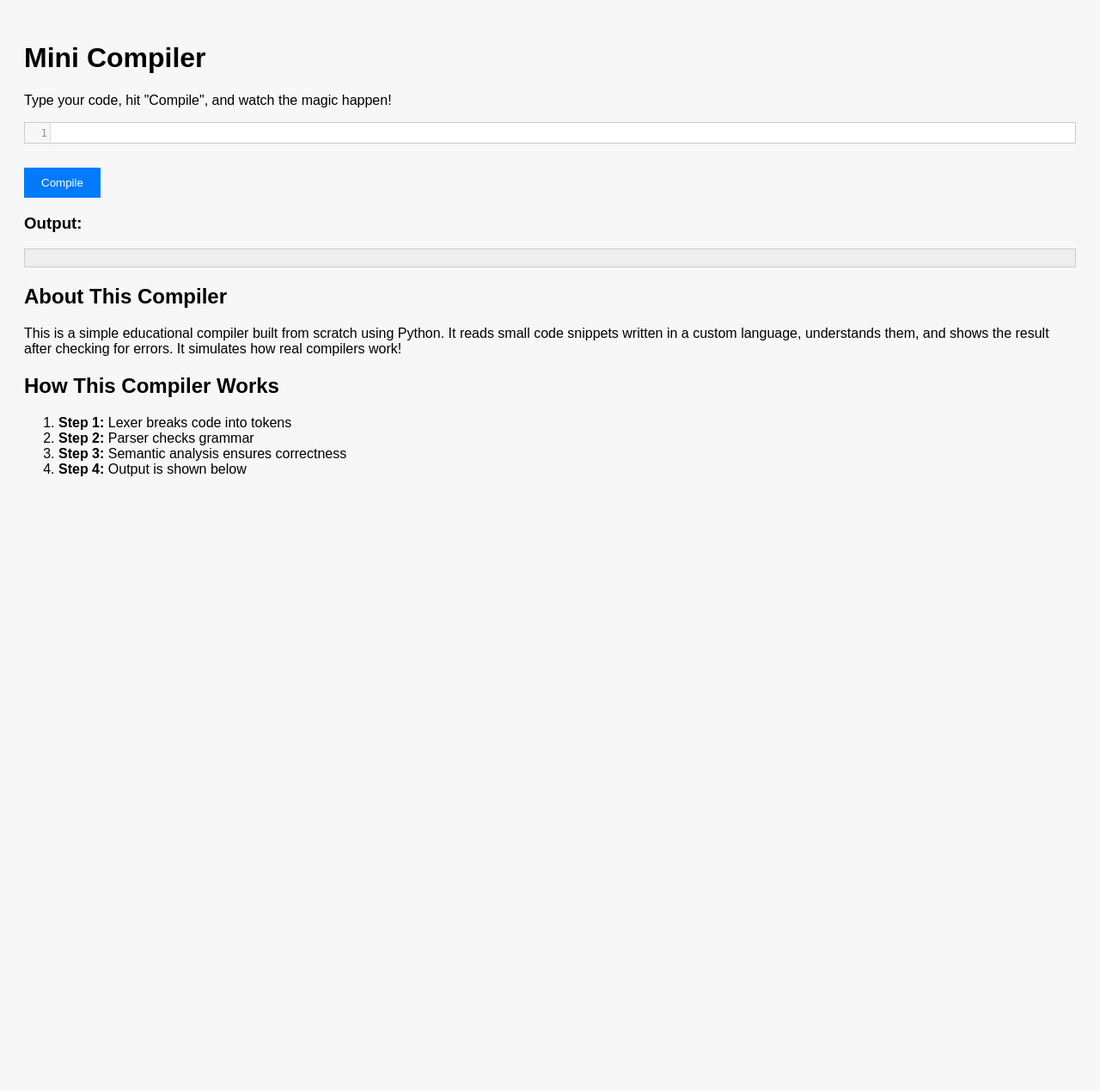
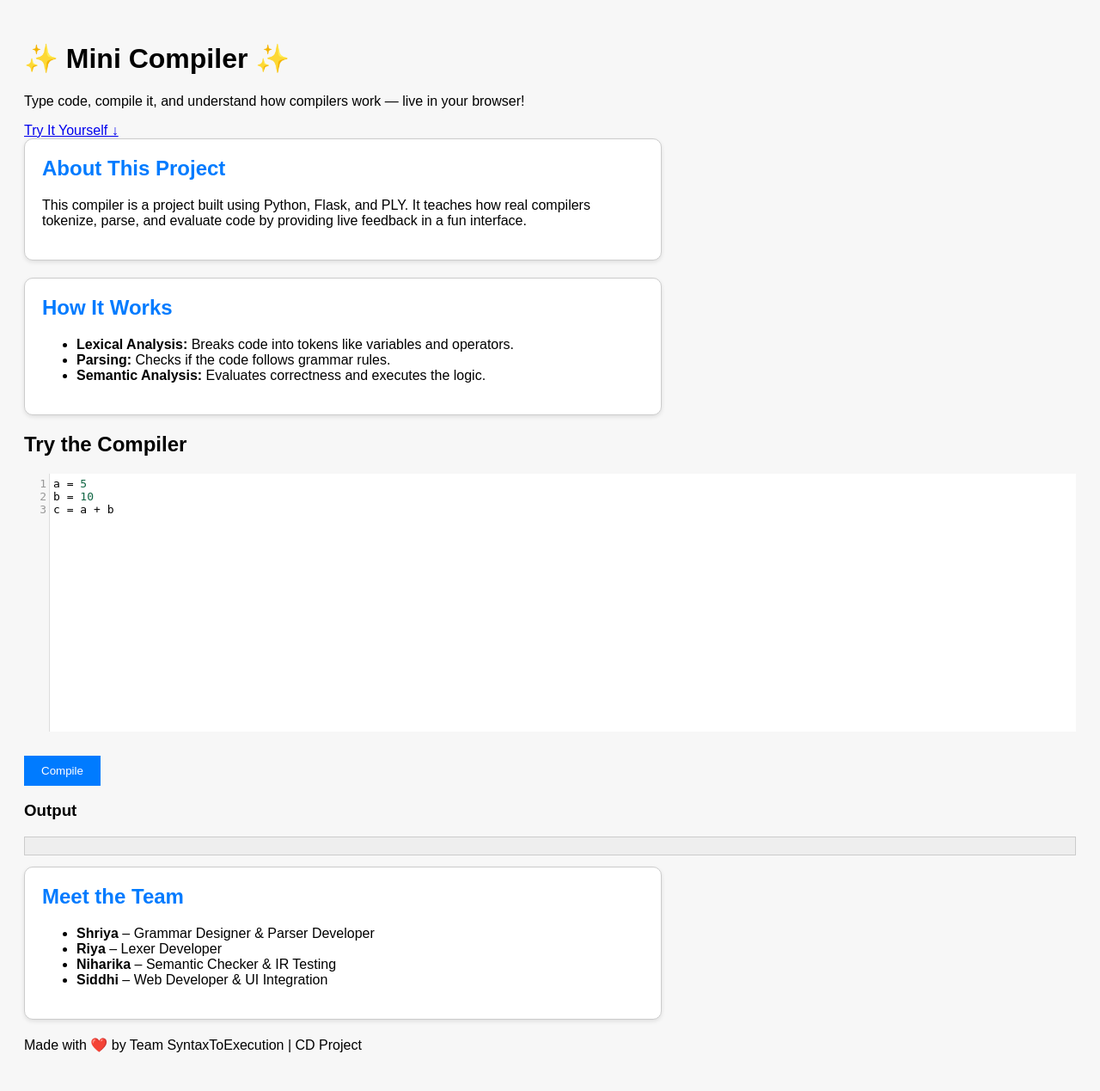
Before and after one commit to shriya-code-sketch/mini_compiler, a Flask app: page / in a window 1280 px wide. Shown: the whole page at 86% size. Before the commit the page ends 554 px from the top, so only its background shows below. Run offline with Flask 3, Linux system fonts and the light colour scheme.

Commit message:
Update index.html

```diff
--- a/templates/index.html
+++ b/templates/index.html
@@ -1,74 +1,68 @@
 <!DOCTYPE html>
-<html>
+<html lang="en">
 <head>
-    <title>Mini Compiler</title>
-    <div class="welcome-banner"></div>
-        <h1> Mini Compiler </h1>
-        <p>Type your code, hit "Compile", and watch the magic happen!</p>
-      </div>
-
-    <!-- Load CodeMirror via CDN -->
-    <link rel="stylesheet" href="https://cdnjs.cloudflare.com/ajax/libs/codemirror/5.65.12/codemirror.min.css">
-    <script src="https://cdnjs.cloudflare.com/ajax/libs/codemirror/5.65.12/codemirror.min.js"></script>
-    <script src="https://cdnjs.cloudflare.com/ajax/libs/codemirror/5.65.12/mode/python/python.min.js"></script>
-
-
-    <style>
-        body {
-            font-family: Arial;
-            background: #f7f7f7;
-            padding: 20px;
-        }
-        button {
-            padding: 10px 20px;
-            margin-top: 10px;
-            background: #007BFF;
-            color: white;
-            border: none;
-        }
-        pre {
-            background: #eee;
-            padding: 10px;
-            border: 1px solid #ccc;
-        }
-        .CodeMirror {
-            border: 1px solid #ccc;
-            height: auto;
-        }
-    </style>
+  <meta charset="UTF-8" />
+  <title>Mini Compiler</title>
+  <link rel="stylesheet" href="{{ url_for('static', filename='style.css') }}">
+  <link rel="stylesheet" href="https://cdnjs.cloudflare.com/ajax/libs/codemirror/5.65.12/codemirror.min.css" />
+  <link rel="stylesheet" href="https://unpkg.com/aos@2.3.1/dist/aos.css" />
 </head>
 <body>
+  <header class="hero" data-aos="fade-down">
+    <h1>✨ Mini Compiler ✨</h1>
+    <p>Type code, compile it, and understand how compilers work — live in your browser!</p>
+    <a href="#try-it" class="btn">Try It Yourself ↓</a>
+  </header>
+
+  <section class="info-card" data-aos="fade-up">
+    <h2> About This Project</h2>
+    <p>This compiler is a project built using Python, Flask, and PLY. It teaches how real compilers tokenize, parse, and evaluate code by providing live feedback in a fun interface.</p>
+  </section>
+
+  <section class="info-card" data-aos="fade-up">
+    <h2> How It Works</h2>
+    <ul>
+      <li><strong>Lexical Analysis:</strong> Breaks code into tokens like variables and operators.</li>
+      <li><strong>Parsing:</strong> Checks if the code follows grammar rules.</li>
+      <li><strong>Semantic Analysis:</strong> Evaluates correctness and executes the logic.</li>
+    </ul>
+  </section>
+
+  <section id="try-it" class="editor-card" data-aos="fade-up">
+    <h2> Try the Compiler</h2>
     <form method="POST">
-        <textarea id="code" name="code">{{ request.form.code or '' }}</textarea><br>
-        <button type="submit">Compile</button>
+      <textarea id="code" name="code">{{ request.form.code or 'a = 5\nb = 10\nc = a + b' }}</textarea><br>
+      <button type="submit" class="btn">Compile</button>
     </form>
 
-    <h3>Output:</h3>
-    <pre>{{ output }}</pre>
+    <h3> Output</h3>
+    <pre class="output-box">{{ output }}</pre>
+  </section>
 
-    <script>
-        var editor = CodeMirror.fromTextArea(document.getElementById("code"), {
-            lineNumbers: true,
-            mode: "python",
-            theme: "default"
-        });
-    </script>
-    <div class="info-card"></div>
-        <h2> About This Compiler</h2>
-        <p>
-          This is a simple educational compiler built from scratch using Python.
-          It reads small code snippets written in a custom language, understands them,
-          and shows the result after checking for errors. It simulates how real compilers work!
-        </p>
-      </div>
-      <div class="info-card">
-        <h2> How This Compiler Works</h2>
-        <ol>
-          <li><strong>Step 1:</strong> Lexer breaks code into tokens</li>
-          <li><strong>Step 2:</strong> Parser checks grammar</li>
-          <li><strong>Step 3:</strong> Semantic analysis ensures correctness</li>
-          <li><strong>Step 4:</strong> Output is shown below</li>
-        </ol>
-      </div>
+  <section class="info-card" data-aos="fade-up">
+    <h2>Meet the Team</h2>
+    <ul>
+      <li><strong>Shriya</strong> – Grammar Designer & Parser Developer</li>
+      <li><strong>Riya</strong> – Lexer Developer</li>
+      <li><strong>Niharika</strong> – Semantic Checker & IR Testing</li>
+      <li><strong>Siddhi</strong> – Web Developer & UI Integration</li>
+    </ul>
+  </section>
+
+  <footer class="footer" data-aos="fade-up">
+    <p>Made with ❤️ by Team SyntaxToExecution | CD Project</p>
+  </footer>
+
+  <script src="https://cdnjs.cloudflare.com/ajax/libs/codemirror/5.65.12/codemirror.min.js"></script>
+  <script src="https://cdnjs.cloudflare.com/ajax/libs/codemirror/5.65.12/mode/python/python.min.js"></script>
+  <script src="https://unpkg.com/aos@2.3.1/dist/aos.js"></script>
+  <script>
+    AOS.init();
+    var editor = CodeMirror.fromTextArea(document.getElementById("code"), {
+      lineNumbers: true,
+      mode: "python",
+      theme: "default"
+    });
+  </script>
 </body>
 </html>
```
